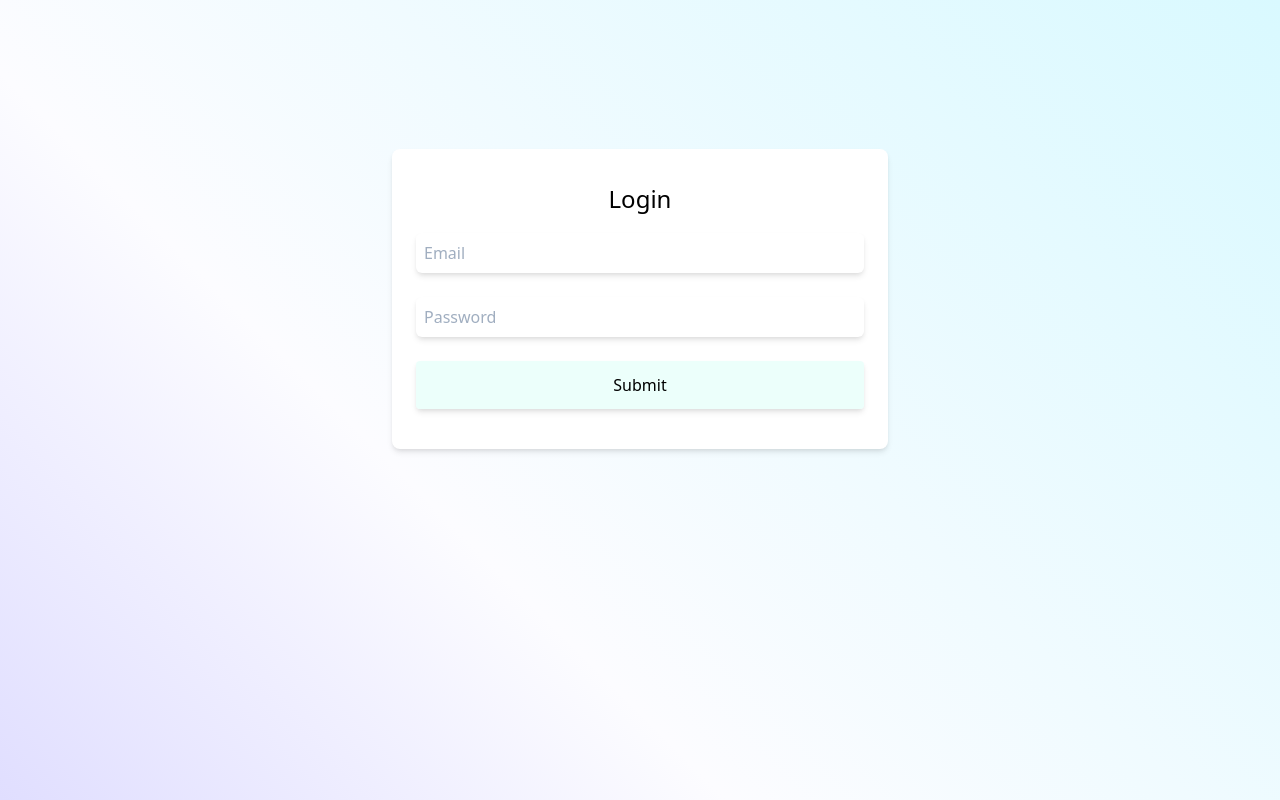
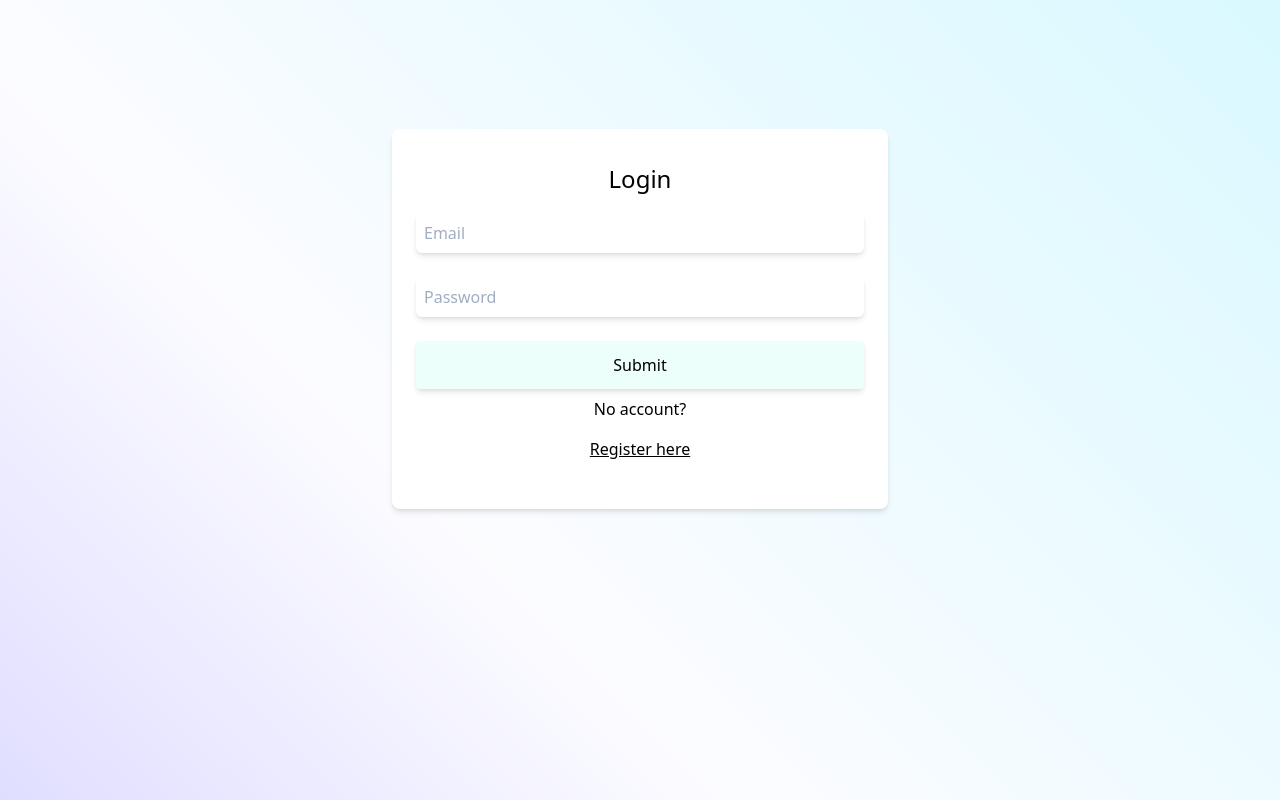
Before and after one commit to mrkre/personal-data-ui, a Next.js app: page /login in a window 1280 px wide. Built offline with nearby package versions, Linux system fonts and the light colour scheme.

Commit message:
chore: clean up

```diff
--- a/pages/login.tsx
+++ b/pages/login.tsx
@@ -1,7 +1,8 @@
-import { useEffect } from 'react';
+import { useEffect, useState } from 'react';
 import { useForm } from 'react-hook-form';
 import Head from 'next/head';
 import Router from 'next/router';
+import Link from 'next/link';
 import cx from 'classnames';
 import Layout, { siteTitle } from '../components/Layout';
 import Section from '../components/Section';
@@ -9,7 +10,6 @@ import Card from '../components/Card';
 import { useAuth } from '../contexts/auth';
 import api from '../api/api';
 import { routes } from '../api/routes';
-import { useState } from 'react';
 
 type LoginForm = {
   email: string;
@@ -85,6 +85,13 @@ export default function Login() {
 
               {submitError && <div className="text-danger mt-3 mb-0">{submitError}</div>}
             </div>
+
+            <div>
+              <p>No account?</p>
+              <p>
+                <Link href="/register">Register here</Link>
+              </p>
+            </div>
           </form>
         </Card>
       </Section>
```
